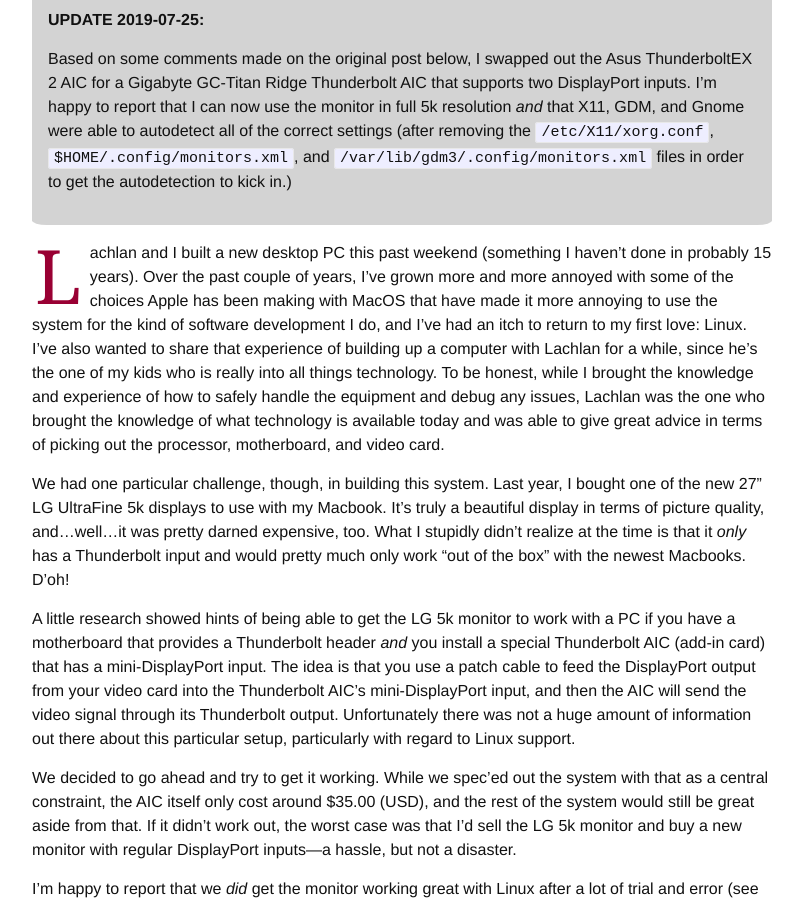
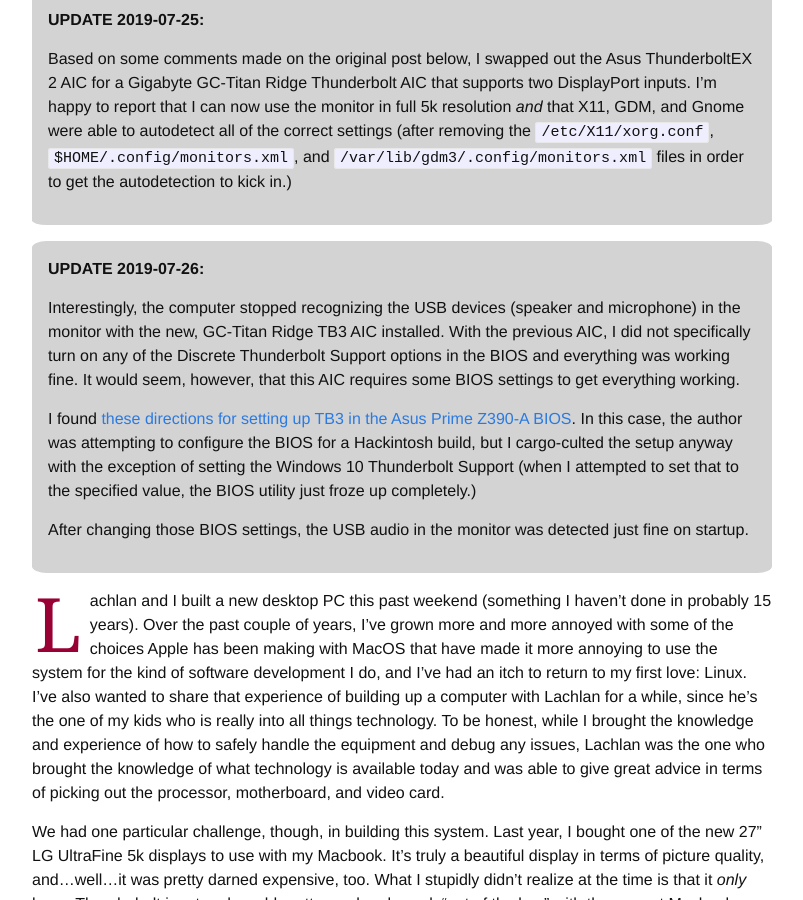
Before and after one commit to jwilger/jwilger.github.io, a Jekyll site: the page built from _posts/2019-01-27-lg-utlrafine-on-linux-gnome3-gdm3.md, in a window 1280 px wide and 900 px high, scrolled down 403 px. Shown: the whole window, without its empty margins (238-1041 px from the left). Built offline with Jekyll 4.4.1, drawn with Linux system fonts in a browser that asks for light colours; comment, search, counter and statistics services are not loaded.

Commit message:
Add notes about BIOS settings for TB3 AIC

```diff
--- a/_posts/2019-01-27-lg-utlrafine-on-linux-gnome3-gdm3.md
+++ b/_posts/2019-01-27-lg-utlrafine-on-linux-gnome3-gdm3.md
@@ -20,6 +20,27 @@
 able to autodetect all of the correct settings (after removing the `/etc/X11/xorg.conf`,
 `$HOME/.config/monitors.xml`, and `/var/lib/gdm3/.config/monitors.xml` files in order to get the
 autodetection to kick in.)
+
+</section>
+
+<section class="updates">
+
+**UPDATE 2019-07-26:**
+
+Interestingly, the computer stopped recognizing the USB devices (speaker and microphone) in the
+monitor with the new, GC-Titan Ridge TB3 AIC installed. With the previous AIC, I did not
+specifically turn on any of the Discrete Thunderbolt Support options in the BIOS and everything
+was working fine. It would seem, however, that this AIC requires some BIOS settings to get
+everything working.
+
+I found [these directions for setting up TB3 in the Asus Prime Z390-A
+BIOS](https://www.technopat.net/konu/success-prime-z390-a-9900k-thunderbolt-3-macos-10-14.651013).
+In this case, the author was attempting to configure the BIOS for a Hackintosh build, but I
+cargo-culted the setup anyway with the exception of setting the Windows 10 Thunderbolt Support
+(when I attempted to set that to the specified value, the BIOS utility just froze up completely.)
+
+After changing those BIOS settings, the USB audio in the monitor was detected just fine on
+startup.
 
 </section>
 
```
